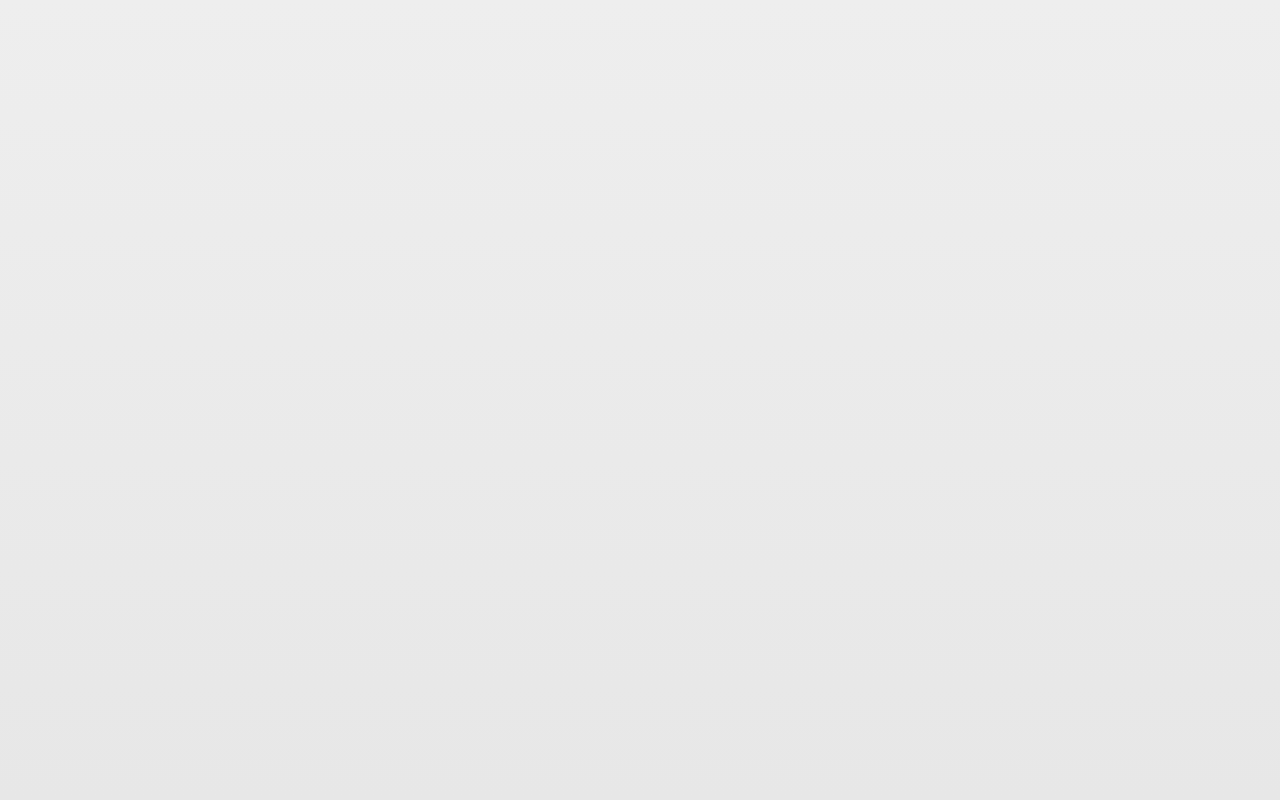
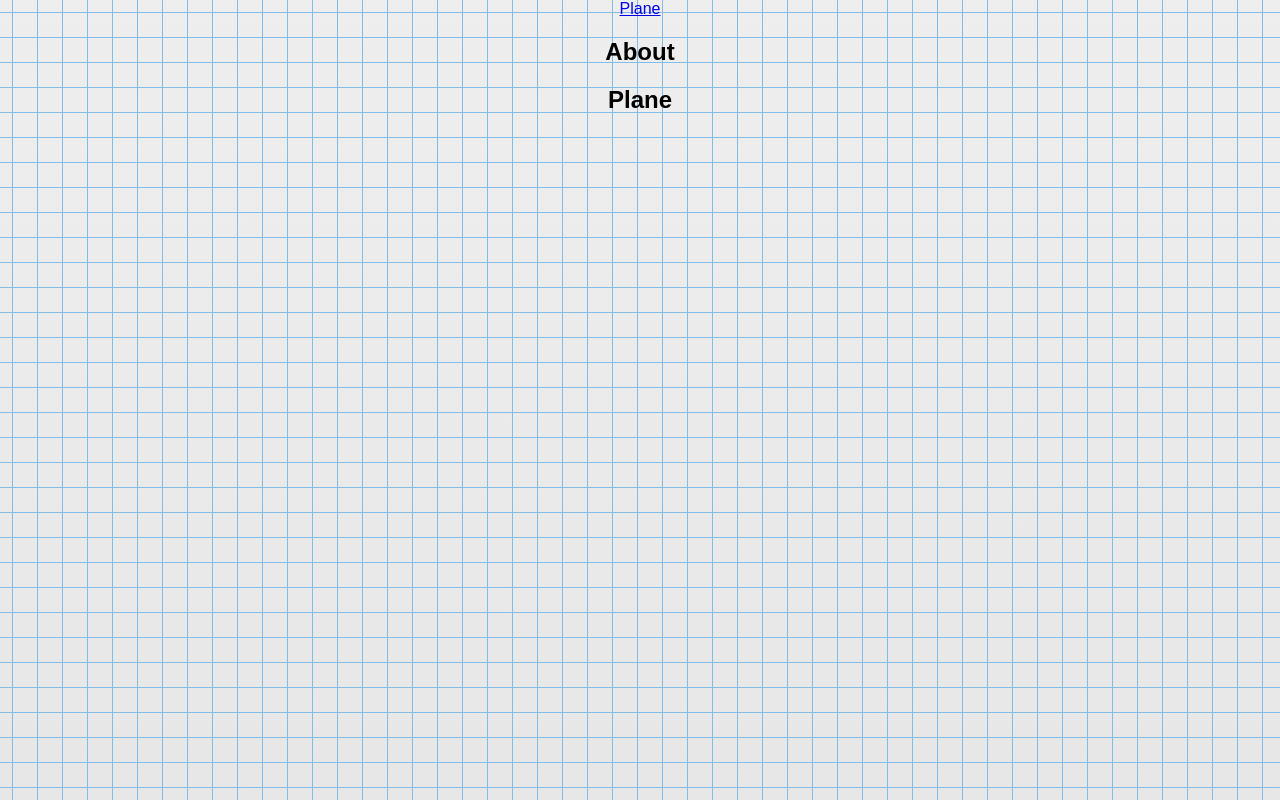
Before and after one commit to akai-org/significant-hackathon, a React app in the folder client/: page /lesson/plane in a window 1280 px wide. Built offline with nearby package versions, Linux system fonts and the light colour scheme.

Commit message:
Add empty Plane lesson and fix routing

```diff
--- a/client/src/App.js
+++ b/client/src/App.js
@@ -8,6 +8,7 @@ import logo from './logo.svg';
 import './App.css';
 
 import Main from './views/Main';
+import Naviagtion from './components/Navigation';
 
 /* Exercises */
 import Plane from './views/exercises/Plane';
@@ -15,12 +16,15 @@ import Plane from './views/exercises/Plane';
 class App extends Component {
   render() {
     return (
-      <Router>
-        <div>
-          <Route exact path="/" component={Main}></Route>
-          <Route exact path="/plane" component={Plane}></Route>
-        </div>
-      </Router>
+      <div class="App">
+        <Router>
+          <div>
+            <Naviagtion />
+            <Route path="/" component={Main}></Route>
+            <Route path="/lesson/plane" component={Plane}></Route>
+          </div>
+        </Router>
+      </div>
     );
   }
 }
--- /dev/null
+++ b/client/src/components/Navigation.js
@@ -0,0 +1,12 @@
+import React, { Component } from 'react';
+import {
+  Link
+} from 'react-router-dom';
+
+const Navigation = () => (
+  <nav>
+    <Link to="/">Plane</Link>
+  </nav>
+);
+
+export default Navigation;
--- a/client/src/views/exercises/Plane.js
+++ b/client/src/views/exercises/Plane.js
@@ -3,6 +3,9 @@ import React, { Component } from 'react';
 const Plane = () => (
   <div>
     <h2>Plane</h2>
+    <div className="game">
+      <div className="plane"></div>
+    </div>
   </div>
 )
 
```
Also changed, not shown: client/src/views/exercises/Plane.jpeg (added).
